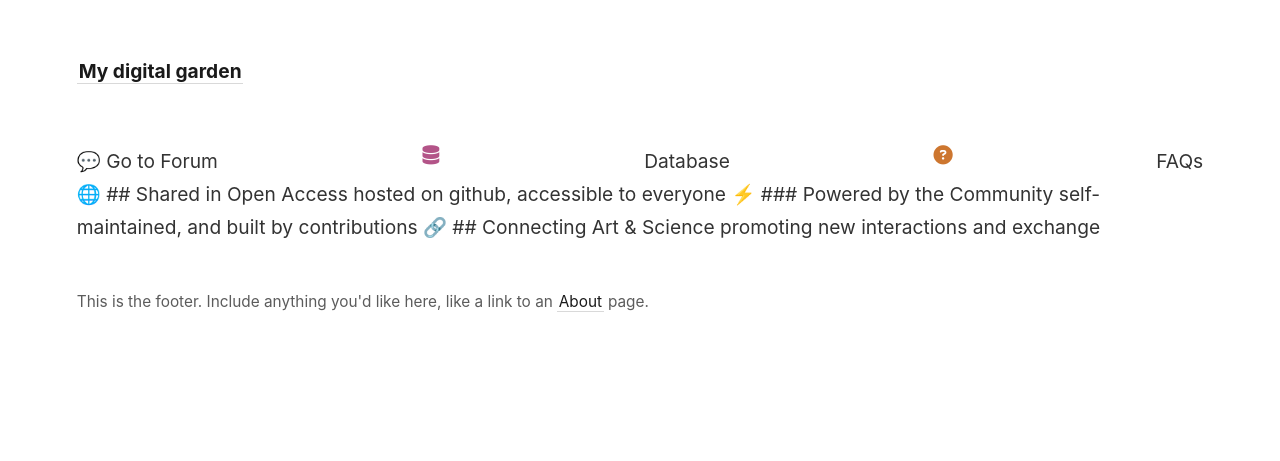
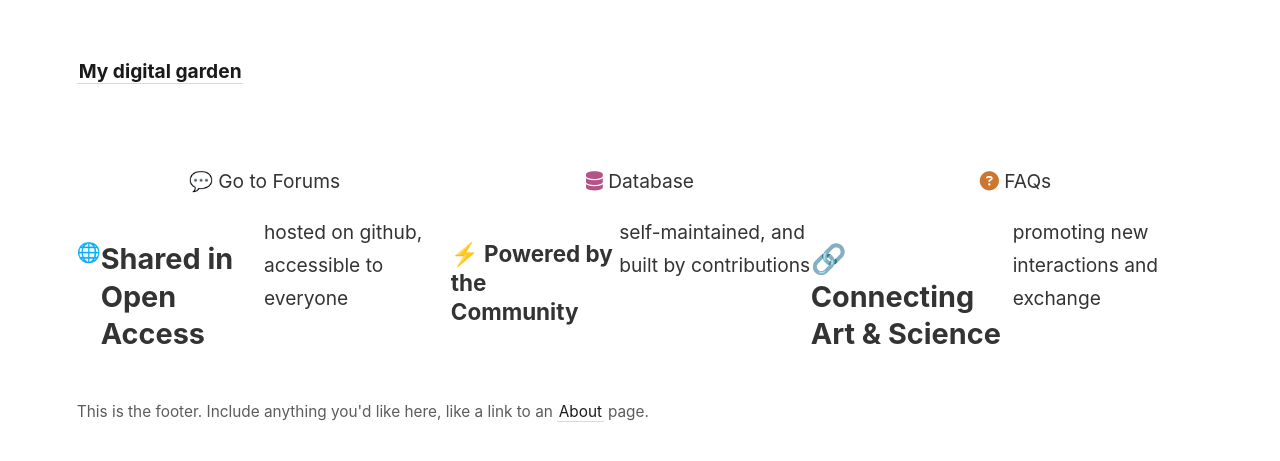
Before and after one commit to Quantumland-art/community, a Jekyll site: the page built from _pages/index.md, in a window 1280 px wide. Shown: the top 461 px of the page. Built offline with Jekyll 4.4.1, drawn with Linux system fonts in a browser that asks for light colours.

Commit message:
Update index.md

```diff
--- a/_pages/index.md
+++ b/_pages/index.md
@@ -31,31 +31,24 @@ The easiest way to get started is to read this [step-by-step guide explaining ho
     max-width: 46em;
   }
 </style> -->
-
 <div class="communitybody">
   <div class="communitybodyrow">
-💬 Go to Forum
+    <p>💬 Go to Forums</p>
+    <p><i class="fa-solid fa-database" style="color:#b35488;"></i> Database</p>
+    <p><i class="fa-solid fa-circle-question" style="color:#cd762f;"></i> FAQs</p>
+  </div>
+  <div class="communitybodyrow">
+    <p>🌐 <h2>Shared in Open Access</h2>
+      hosted on github, accessible to everyone
+    </p>
+    <p><h3>⚡ Powered by the Community</h3>
+      self-maintained, and built by contributions
+    </p>
+    <p><h2>🔗 Connecting Art &amp; Science</h2>
+    promoting new interactions and exchange</p>
+  </div>
+</div>
 
-<i class="fa-solid fa-database" style="color:#b35488;"></i> Database
-
-<i class="fa-solid fa-circle-question" style="color:#cd762f;"></i> FAQs
-
-</div>
-<div class="communitybodyrow">
-
-🌐 ## Shared in
-Open Access
-hosted on github, accessible to everyone
-
-⚡ ### Powered by
-the Community
-self-maintained, and built by contributions
-
-🔗 ## Connecting
-Art & Science
-promoting new interactions and exchange
-</div>
-</div>
 <style>
   .communitybody {
     display: flex;
@@ -64,7 +57,7 @@ promoting new interactions and exchange
   .communitybodyrow {
     display: flex;
   }
-  .communitybodyrow > * {
+  .communitybodyrow > p {
     flex: 1 1 0;
     text-align: center;
   }
```
